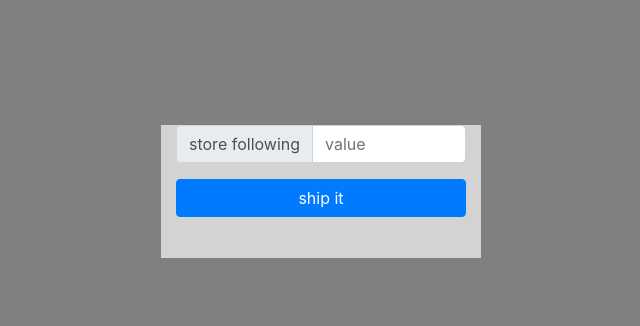
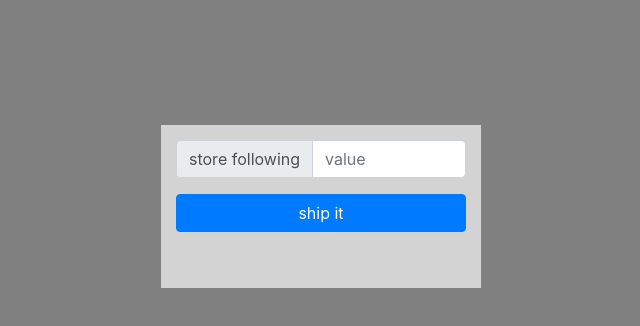
Before and after one commit to michaelmccarty/myApp2, an Angular app: page / in a window 1280 px wide. Shown: the top 326 px of the page, without its empty margins (319-959 px from the left). Built offline with nearby package versions, Linux system fonts and the light colour scheme; no server answers.

Commit message:
Finalized UI

```diff
--- a/src/app/app.component.html
+++ b/src/app/app.component.html
@@ -1,21 +1,7 @@
-<!-- <div class="container"
-    style="margin: auto; width:25%; margin-top:125px; padding-bottom:25px; background-color:lightgray">
-    <div class="column">
-        <div class="row">
-            <app-input></app-input>
-        </div>
-        <div class="row">
-            <app-submit></app-submit>
-        </div>
-        <div class="row">
-            <app-output></app-output>
-        </div>
-    </div>
-</div> -->
+<div class="container" style="margin: auto; width:25%; margin-top:125px; padding-bottom:25px; background-color:lightgray">
 
-<div class="container"
-    style="margin: auto; width:25%; margin-top:125px; padding-bottom:25px; background-color:lightgray">
-    <div class="column">
+    <div class="column" style="padding-top: 15px">
+
         <div class="row">
             <div class="col-12">
                 <app-input></app-input>
@@ -26,10 +12,11 @@
                 <app-submit></app-submit>
             </div>
         </div>
-        <div class="row">
+        <div class="row" style="padding-top: 15px">
             <div class="col-12">
                 <app-output></app-output>
             </div>
         </div>
+
     </div>
 </div>
```
